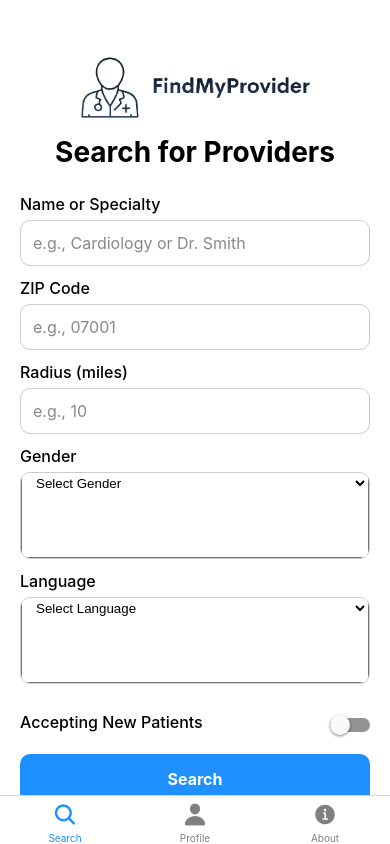
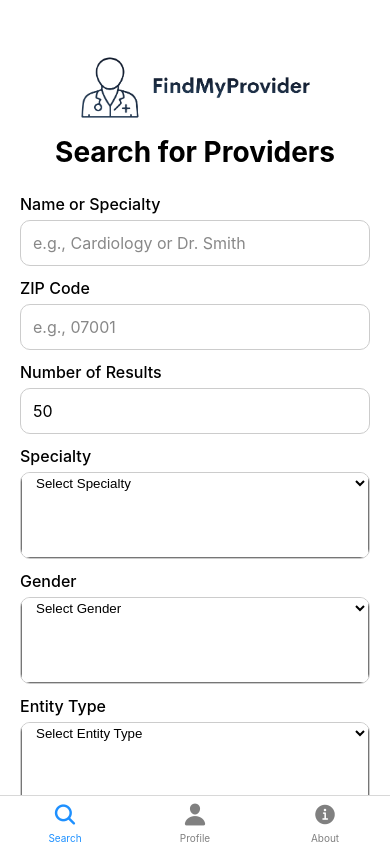
Before and after one commit to LakshayMunjal-dev/FindMyProvider, a React Native app: screen /Search in a window 390 px wide. Built offline with nearby package versions, Linux system fonts and the light colour scheme.

Commit message:
Add specialty dropdown and entity type filter to SearchScreen

```diff
--- a/screens/SearchScreen.js
+++ b/screens/SearchScreen.js
@@ -1,6 +1,6 @@
 import React, { useState } from 'react';
 import {
-  View, Text, TextInput, Button, StyleSheet, Switch, ScrollView, TouchableOpacity, Image, ActivityIndicator
+  View, Text, TextInput, StyleSheet, Switch, ScrollView, TouchableOpacity, Image, ActivityIndicator
 } from 'react-native';
 import logo from '../assets/Logo.png';
 import { Picker } from '@react-native-picker/picker';
@@ -10,11 +10,12 @@ import { fetchProviders } from '../utils/fetchProviders';
 export default function SearchScreen({ navigation }) {
   const [nameOrSpecialty, setNameOrSpecialty] = useState('');
   const [zipCode, setZipCode] = useState('');
-  const [radius, setRadius] = useState('');
+  const [resultLimit, setResultLimit] = useState('50');
   const [gender, setGender] = useState('');
-  const [language, setLanguage] = useState('');
+  const [entityType, setEntityType] = useState('');
   const [acceptingNewPatients, setAcceptingNewPatients] = useState(false);
   const [loading, setLoading] = useState(false);
+  const [taxonomy, setTaxonomy] = useState('');
 
   const handleSearch = async () => {
     if (!zipCode) {
@@ -34,7 +35,7 @@ export default function SearchScreen({ navigation }) {
     setLoading(true);
 
     try {
-      const providers = await fetchProviders(firstName, lastName, zipCode);
+      const providers = await fetchProviders(firstName, lastName, zipCode, gender, taxonomy, entityType, resultLimit);
 
       setLoading(false);
 
@@ -81,15 +82,38 @@ export default function SearchScreen({ navigation }) {
       </View>
 
       <View style={styles.field}>
-        <Text style={styles.label}>Radius (miles)</Text>
+        <Text style={styles.label}>Number of Results</Text>
         <TextInput
           style={styles.input}
-          placeholder="e.g., 10"
+          placeholder="e.g., 25"
           placeholderTextColor="#888"
-          value={radius}
+          value={resultLimit}
           keyboardType="numeric"
-          onChangeText={setRadius}
+          onChangeText={setResultLimit}
         />
+      </View>
+
+      <View style={styles.field}>
+        <Text style={styles.label}>Specialty</Text>
+        <View style={styles.pickerWrapper}>
+          <Picker
+            selectedValue={taxonomy}
+            onValueChange={(itemValue) => setTaxonomy(itemValue)}
+            style={styles.picker}
+          >
+            <Picker.Item label="Select Specialty" value="" color="#888"/>
+            <Picker.Item label="Internal Medicine" value="Internal Medicine" color="#888"/>
+            <Picker.Item label="Cardiology" value="Cardiology" color="#888"/>
+            <Picker.Item label="Family Practice" value="Family Practice" color="#888"/>
+            <Picker.Item label="Pediatrics" value="Pediatrics" color="#888"/>
+            <Picker.Item label="Dermatology" value="Dermatology" color="#888"/>
+            <Picker.Item label="Psychiatry" value="Psychiatry" color="#888"/>
+            <Picker.Item label="Orthopedic Surgery" value="Orthopedic Surgery" color="#888"/>
+            <Picker.Item label="Radiology" value="Radiology" color="#888"/>
+            <Picker.Item label="Anesthesiology" value="Anesthesiology" color="#888"/>
+            <Picker.Item label="General Surgery" value="Surgery" color="#888"/>
+          </Picker>
+        </View>
       </View>
 
       <View style={styles.field}>
@@ -100,28 +124,29 @@ export default function SearchScreen({ navigation }) {
             onValueChange={(itemValue) => setGender(itemValue)}
             style={styles.picker}
           >
-            <Picker.Item label="Select Gender" value="" color="#888" />
-            <Picker.Item label="Male" value="male" color="#888"/>
-            <Picker.Item label="Female" value="female" color="#888"/>
+            <Picker.Item label="Select Gender" value="" color="#888"/>
+            <Picker.Item label="Male" value="M" color="#888"/>
+            <Picker.Item label="Female" value="F" color="#888"/>
+            <Picker.Item label="Other" value="X" color="#888"/>
           </Picker>
         </View>
       </View>
 
       <View style={styles.field}>
-        <Text style={styles.label}>Language</Text>
+        <Text style={styles.label}>Entity Type</Text>
         <View style={styles.pickerWrapper}>
           <Picker
-            selectedValue={language}
-            onValueChange={(itemValue) => setLanguage(itemValue)}
+            selectedValue={entityType}
+            onValueChange={setEntityType}
             style={styles.picker}
           >
-            <Picker.Item label="Select Language" value="" color="#888" />
-            <Picker.Item label="English" value="english" color="#888"/>
-            <Picker.Item label="Spanish" value="spanish" color="#888"/>
-            <Picker.Item label="Hindi" value="hindi" color="#888"/>
+            <Picker.Item label="Select Entity Type" value="" color="#888" />
+            <Picker.Item label="Individual (NPI-1)" value="NPI-1" color="#888" />
+            <Picker.Item label="Organization (NPI-2)" value="NPI-2" color="#888" />
           </Picker>
         </View>
       </View>
+
 
       <View style={styles.switchContainer}>
         <Text style={styles.label}>Accepting New Patients</Text>
--- a/utils/fetchProviders.js
+++ b/utils/fetchProviders.js
@@ -1,17 +1,20 @@
-export const fetchProviders = async (firstName, lastName, zipCode) => {
+export const fetchProviders = async (firstName, lastName, zipCode, gender, taxonomy, entityType, limit = 50) => {
     try {
-      let url = `https://npiregistry.cms.hhs.gov/api/?version=2.1&limit=10`;
+      let url = `https://npiregistry.cms.hhs.gov/api/?version=2.1&limit=${limit}`;
 
       if (firstName) url += `&first_name=${firstName}`;
       if (lastName) url += `&last_name=${lastName}`;
       if (zipCode) url += `&postal_code=${zipCode}`;
+      if (gender) url += `&gender=${gender}`;
+      if (taxonomy) url += `&taxonomy_description=${encodeURIComponent(taxonomy)}`;
+      if (entityType) url += `&enumeration_type=${entityType}`;
 
-      console.log("🔗 CMS API URL:", url); // Debugging output
+      console.log("🔗 CMS API URL:", url);
 
       const response = await fetch(url);
       const data = await response.json();
 
-      console.log("🧹 Fetched Data:", data); // See the actual data returned
+      console.log("🧹 Fetched Data:", data);
 
       return data.results || [];
     } catch (error) {
```
